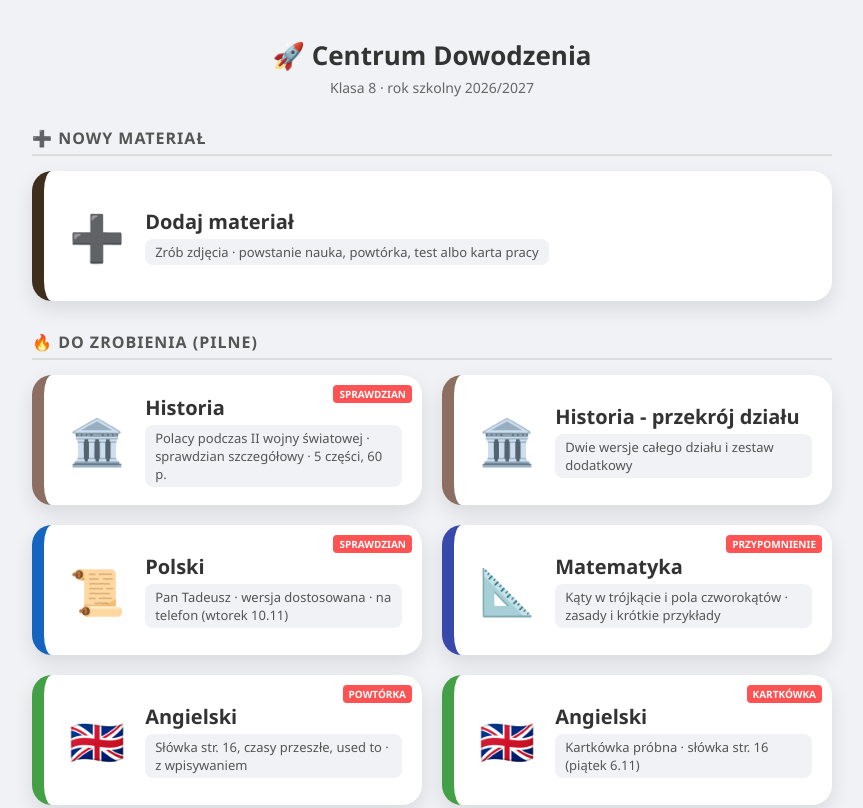
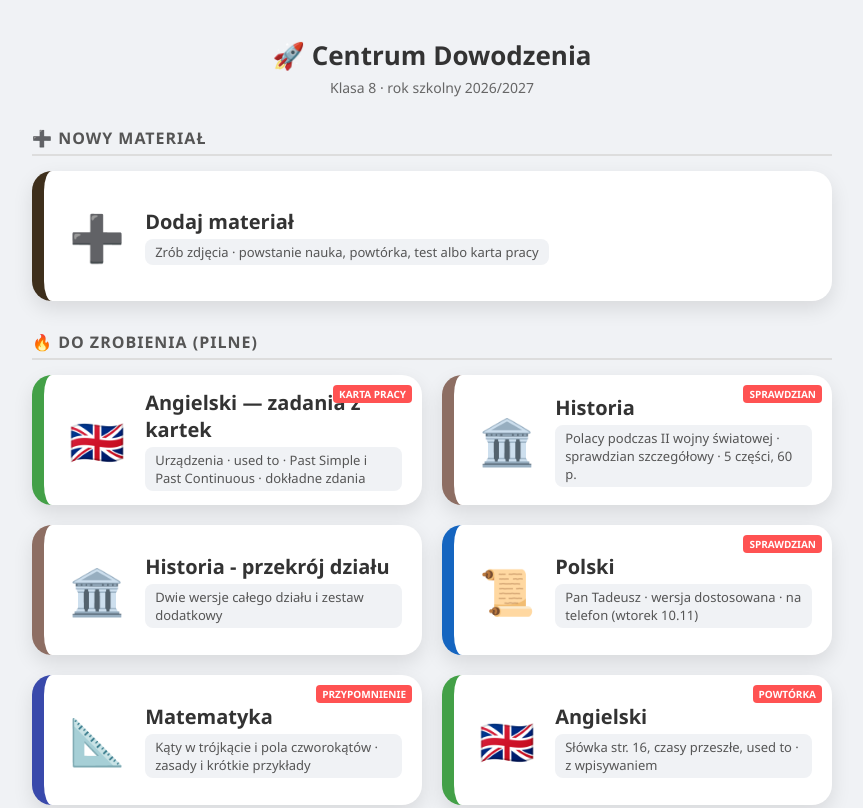
Before and after one commit to kret6/centrum-nauki, a plain HTML site: page index.html in a window 1280 px wide. Shown: the top 808 px of the page, without its empty margins (208-1071 px from the left). Drawn offline with Linux system fonts and the light colour scheme.

Commit message:
Dodaj kafelek angielskiego do Centrum Nauki bez zmian istniejących kafelków

```diff
--- a/index.html
+++ b/index.html
@@ -136,6 +136,15 @@
 
 <h2>🔥 Do zrobienia (Pilne)</h2>
     <div class="grid-priority">
+        <!-- gen-tile -->
+        <a href="angielski/karta_urzadzenia_used_to_past_20261117.html" class="tile-big angielski">
+            <div class="tag-urgent">KARTA PRACY</div>
+            <div class="icon">🇬🇧</div>
+            <div class="info">
+                <div class="title">Angielski — zadania z kartek</div>
+                <div class="status">Urządzenia · used to · Past Simple i Past Continuous · dokładne zdania</div>
+            </div>
+        </a>
         <!-- gen-tile -->
         <a href="m/kartka.html?id=historia_polacy_IIwojna" class="tile-big historia">
             <div class="tag-urgent">SPRAWDZIAN</div>
```
